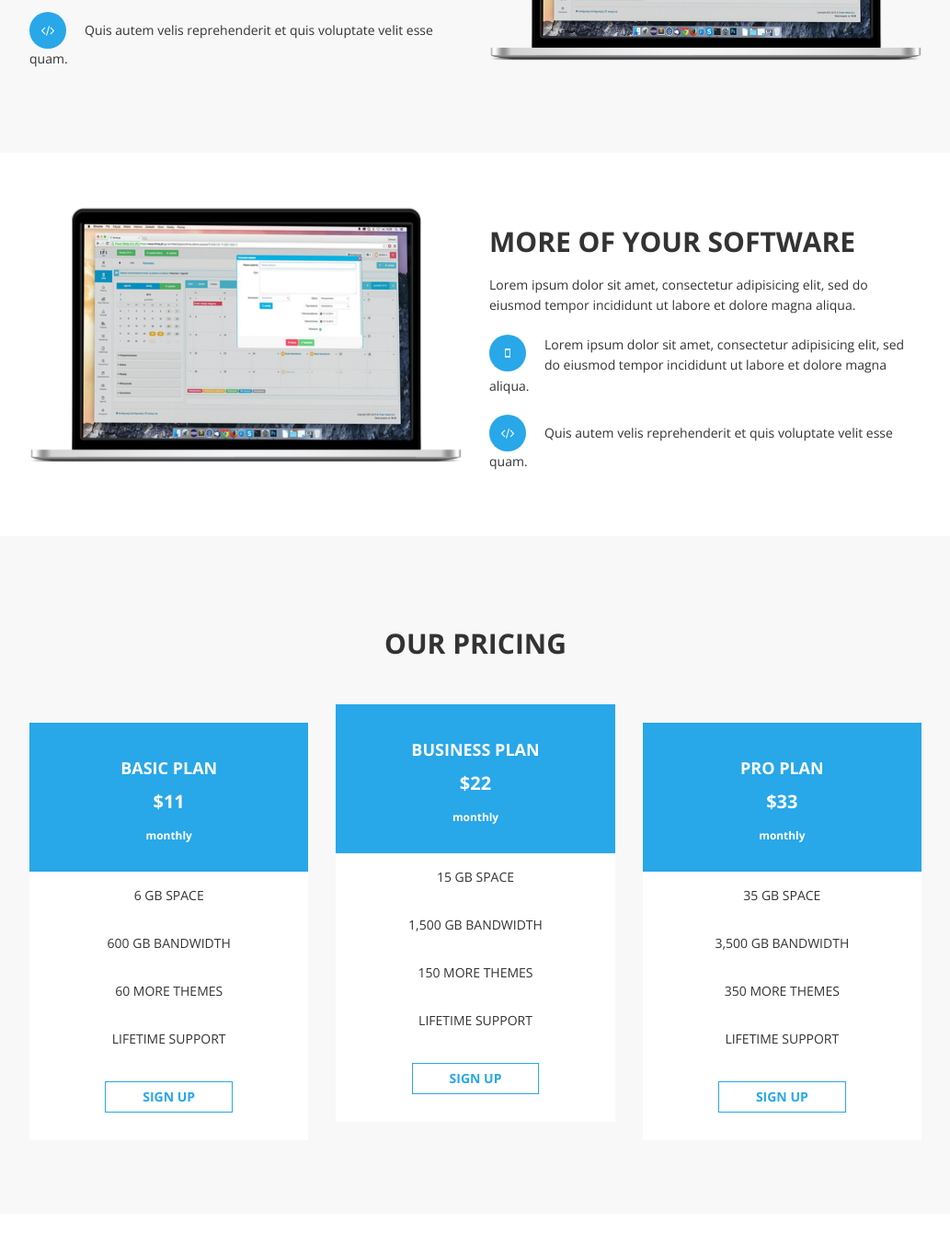
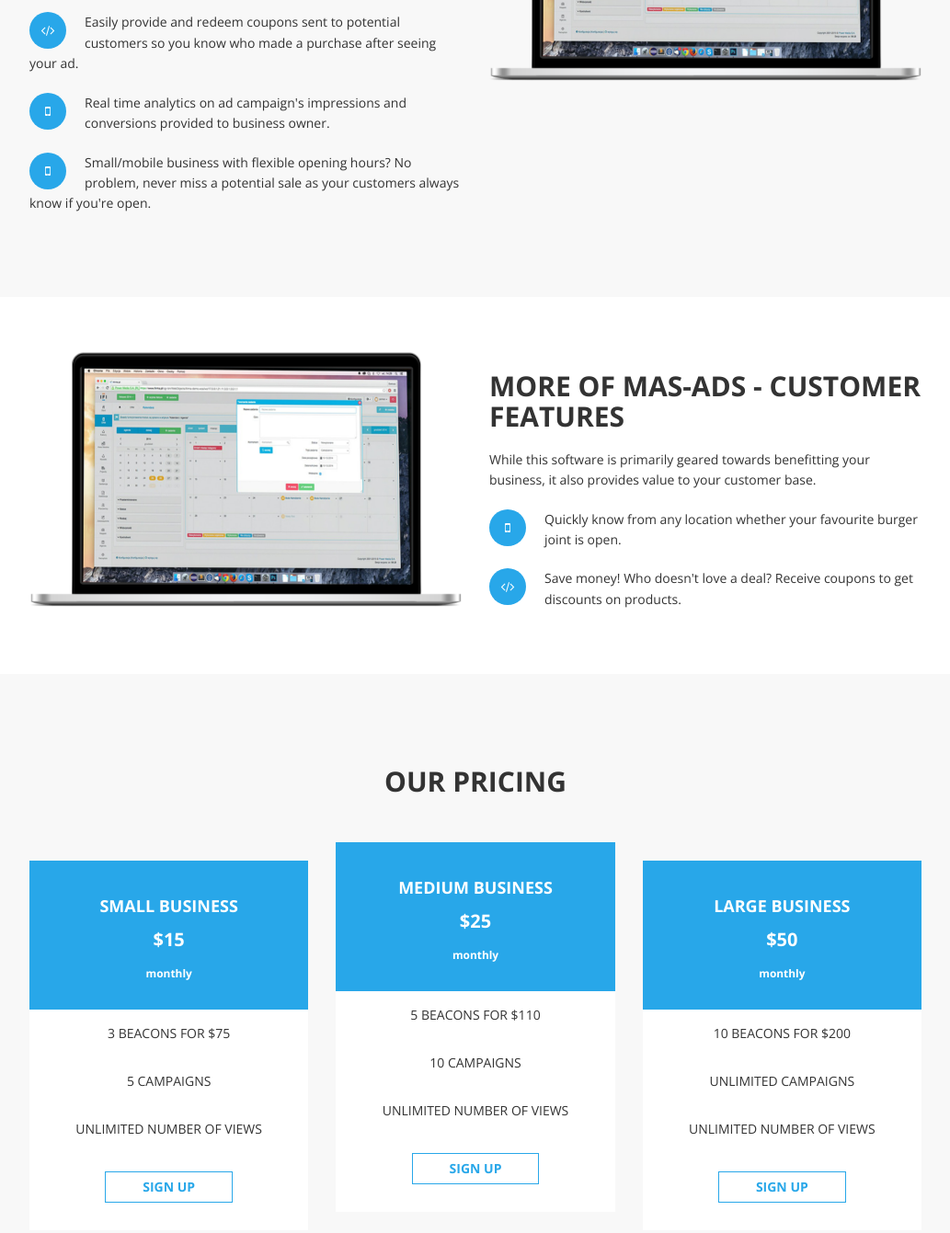
Before and after one commit to AndersonSingh/Landing-Page-MAS-Ads, a plain HTML site: page index.html in a window 1280 px wide. Shown: the part 1878-3219 px from the top of the page at 92% size, without its empty margins (123-1156 px from the left). Drawn offline with nearby package versions, Linux system fonts and the light colour scheme.

Commit message:
Updated landing page content

```diff
--- a/index.html
+++ b/index.html
@@ -6,7 +6,7 @@
     	http://www.templatemo.com/tm-446-boxer
     	-->
 		<meta charset="utf-8">
-		<title>Boxer - Software Landing Page</title>
+		<title>MAS-Ads</title>
 		<meta http-equiv="X-UA-Compatible" content="IE=Edge">
 		<meta name="viewport" content="width=device-width, initial-scale=1">
 		<meta name="keywords" content="">
@@ -96,7 +96,7 @@
 					<div class="col-md-4 wow fadeInUp templatemo-box" data-wow-delay="0.3s">
 						<img class="person-a" src="images/persons/person_1.jpg">
 						<h3 class="text-uppercase">Marvin Reed (CEO)<br>Shoppers Mart</h3>
-						<p align="justify">In an effort to boost sales and enrich customer shopping experience, Shoppers Mart deployed MAS-Ads across 6 stores nationwide. In participating stores, there was 7% increase in sales from the previous month. Shoppers Mart is pleased with the results and looking to deploy MAS-Ads in additional 50 stores in the coming months.</p>
+						<p align="justify">In an effort to boost sales and enrich customer shopping experience, Shoppers Mart deployed MAS-Ads across 6 stores nationwide. In participating stores, there was a 7% increase in sales from the previous month. Shoppers Mart is pleased with the results and is looking to deploy MAS-Ads in an additional 50 stores in the coming months.</p>
 					</div>
 					<div class="col-md-4 wow fadeInUp templatemo-box" data-wow-delay="0.3s">
 						<img class="person-a" src="images/persons/person_2.jpg">
@@ -106,7 +106,7 @@
 					<div class="col-md-4 wow fadeInUp templatemo-box" data-wow-delay="0.3s">
 						<img class="person-a" src="images/persons/person_3.jpg">
 						<h3 class="text-uppercase">David Martin (CEO)<br>TechCity</h3>
-						<p align="justify">TechCity deployed MAS-Ads across 56 stores in Trinidad and Tobago. MAS-Ads allows us to view the number of customers that viewed a particular ad in real time, and which of those customers purchased the item by using the attacked coupon. TechCity sales has not only increased, but the campaign statistics allows us to better understand customer interests.</p>
+						<p align="justify">TechCity deployed MAS-Ads across 56 stores in Trinidad and Tobago. MAS-Ads allows us to view the number of customers that viewed a particular ad in real time, and which of those customers purchased the item by using the attached coupon. TechCity's sales have not only increased, but the campaign statistics allows us to better understand customer interests.</p>
 					</div>
 				</div>
 			</div>
@@ -119,9 +119,11 @@
 				<div class="row">
 					<div class="col-md-6 wow fadeInLeft" data-wow-delay="0.6s">
 						<h2 class="text-uppercase">Our Software Features</h2>
-						<p>Lorem ipsum dolor sit amet, consectetur adipisicing elit, sed do eiusmod tempor incididunt ut labore et dolore magna aliqua.</p>
-						<p><span><i class="fa fa-mobile"></i></span>Lorem ipsum dolor sit amet, consectetur adipisicing elit, sed do eiusmod tempor incididunt ut labore et dolore magna aliqua.</p>
-						<p><i class="fa fa-code"></i>Quis autem velis reprehenderit et quis voluptate velit esse quam.</p>
+						<p>MAS-Ads provides businesses with the ability to target nearby potential customers with ad campaigns.</p>
+						<p><span><i class="fa fa-code"></i></span>Got a great deal you want people to know about? Push it out to potential customers in less than five minutes.</p>
+						<p><span><i class="fa fa-code"></i></span>Easily provide and redeem coupons sent to potential customers so you know who made a purchase after seeing your ad.</p>
+						<p><span><i class="fa fa-mobile"></i></span>Real time analytics on ad campaign's impressions and conversions provided to business owner.</p>
+						<p><span><i class="fa fa-mobile"></i></span>Small/mobile business with flexible opening hours? No problem, never miss a potential sale as your customers always know if you're open.</p>
 					</div>
 					<div class="col-md-6 wow fadeInRight" data-wow-delay="0.6s">
 						<img src="images/software-img.png" class="img-responsive" alt="feature img">
@@ -139,10 +141,10 @@
 						<img src="images/software-img.png" class="img-responsive" alt="feature img">
 					</div>
 					<div class="col-md-6 wow fadeInUp" data-wow-delay="0.6s">
-						<h2 class="text-uppercase">More of Your Software</h2>
-						<p>Lorem ipsum dolor sit amet, consectetur adipisicing elit, sed do eiusmod tempor incididunt ut labore et dolore magna aliqua.</p>
-						<p><span><i class="fa fa-mobile"></i></span>Lorem ipsum dolor sit amet, consectetur adipisicing elit, sed do eiusmod tempor incididunt ut labore et dolore magna aliqua.</p>
-						<p><i class="fa fa-code"></i>Quis autem velis reprehenderit et quis voluptate velit esse quam.</p>
+						<h2 class="text-uppercase">More of MAS-Ads - Customer Features</h2>
+						<p>While this software is primarily geared towards benefitting your business, it also provides value to your customer base.</p>
+						<p><span><i class="fa fa-mobile"></i></span>Quickly know from any location whether your favourite burger joint is open.</p>
+						<p><span><i class="fa fa-code"></i></span>Save money! Who doesn't love a deal? Receive coupons to get discounts on products.</p>
 					</div>
 				</div>
 			</div>
@@ -159,15 +161,14 @@
 					<div class="col-md-4 wow fadeIn" data-wow-delay="0.6s">
 						<div class="pricing text-uppercase">
 							<div class="pricing-title">
-								<h4>Basic Plan</h4>
-								<p>$11</p>
+								<h4>Small Business</h4>
+								<p>$15</p>
 								<small class="text-lowercase">monthly</small>
 							</div>
 							<ul>
-								<li>6 GB Space</li>
-								<li>600 GB Bandwidth</li>
-								<li>60 More Themes</li>
-								<li>Lifetime Support</li>
+								<li>3 Beacons for $75</li>
+								<li>5 Campaigns</li>
+								<li>Unlimited Number of Views</li>
 							</ul>
 							<button class="btn btn-primary text-uppercase">Sign up</button>
 						</div>
@@ -175,15 +176,14 @@
 					<div class="col-md-4 wow fadeIn" data-wow-delay="0.6s">
 						<div class="pricing active text-uppercase">
 							<div class="pricing-title">
-								<h4>Business Plan</h4>
-								<p>$22</p>
+								<h4>Medium Business</h4>
+								<p>$25</p>
 								<small class="text-lowercase">monthly</small>
 							</div>
 							<ul>
-								<li>15 GB space</li>
-								<li>1,500 GB Bandwidth</li>
-								<li>150 More Themes</li>
-								<li>Lifetime Support</li>
+								<li>5 Beacons for $110</li>
+								<li>10 Campaigns</li>
+								<li>Unlimited Number of Views</li>
 							</ul>
 							<button class="btn btn-primary text-uppercase">Sign up</button>
 						</div>
@@ -191,15 +191,14 @@
 					<div class="col-md-4 wow fadeIn" data-wow-delay="0.6s">
 						<div class="pricing text-uppercase">
 							<div class="pricing-title">
-								<h4>Pro Plan</h4>
-								<p>$33</p>
+								<h4>Large Business</h4>
+								<p>$50</p>
 								<small class="text-lowercase">monthly</small>
 							</div>
 							<ul>
-								<li>35 GB space</li>
-								<li>3,500 GB bandwidth</li>
-								<li>350 more themes</li>
-								<li>Lifetime Support</li>
+								<li>10 Beacons for $200</li>
+								<li>Unlimited Campaigns</li>
+								<li>Unlimited Number of Views</li>
 							</ul>
 							<button class="btn btn-primary text-uppercase">Sign Up</button>
 						</div>
@@ -215,7 +214,7 @@
 				<div class="row">
 					<div class="col-md-6 wow fadeInLeft" data-wow-delay="0.6s">
 						<h2 class="text-uppercase">Download Our Software</h2>
-						<p>Lorem ipsum dolor sit amet, consectetur adipisicing elit, sed do eiusmod tempor incididunt ut labore et dolore magna aliqua. Ut enim ad minim veniam, quis nostrud exercitation. </p>
+						<p>Click the button below to download our mobile application to your device and get one step closer to having MAS-Ads serve you.</p>
 						<button class="btn btn-primary text-uppercase"><i class="fa fa-download"></i> Download</button>
 					</div>
 					<div class="col-md-6 wow fadeInRight" data-wow-delay="0.6s">
@@ -271,7 +270,7 @@
 		<footer>
 			<div class="container">
 				<div class="row">
-					<p>Copyright © 2084 Your Company Name</p>
+					<p>Copyright © 2016 MAS-Ads</p>
 				</div>
 			</div>
 		</footer>
```
